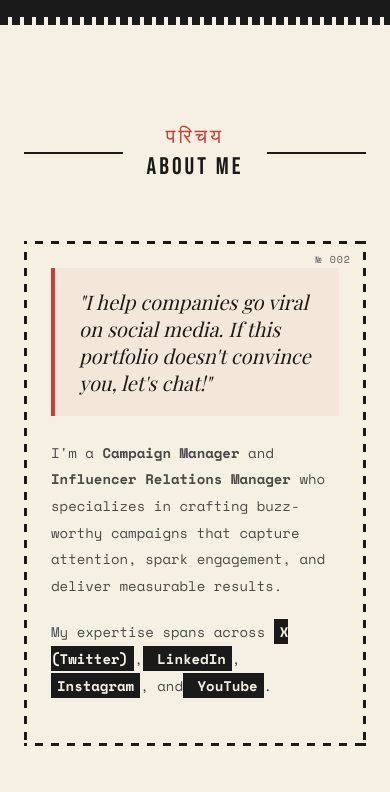
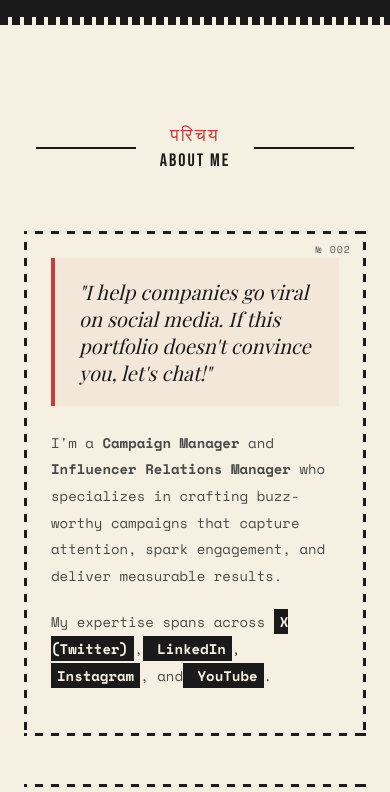
Before and after one commit to vrsn001/lakshay-portfolio, a React (Vite) app: page / in a window 390 px wide. Shown: the part 1540-2332 px from the top of the page. Built offline with nearby package versions, Linux system fonts and the light colour scheme; a web font is replaced by a local one.

Commit message:
Add Instagram social link and fix mobile title text wrapping

```diff
--- a/src/App.jsx
+++ b/src/App.jsx
@@ -411,6 +411,10 @@ function App() {
                       <FaGithub className="social-icon" />
                       <span className="social-handle">vrsn001</span>
                     </a>
+                    <a href="https://www.instagram.com/lakshiraa/" target="_blank" rel="noreferrer" className="social-link">
+                      <FaInstagram className="social-icon" />
+                      <span className="social-handle">lakshiraa</span>
+                    </a>
                   </div>
                 </div>
               </StampCard>
--- a/src/index.css
+++ b/src/index.css
@@ -1734,12 +1734,19 @@ body {
 
   /* Section header mobile fix - smaller font to prevent overflow */
   .title-text {
-    font-size: 24px;
-    letter-spacing: 3px;
+    font-size: 18px;
+    letter-spacing: 2px;
+    white-space: normal;
+    word-break: keep-all;
+    overflow-wrap: normal;
+  }
+
+  .title-text .split-text {
+    white-space: normal;
   }
 
   .title-hindi {
-    font-size: 20px;
+    font-size: 18px;
   }
 }
 
```
